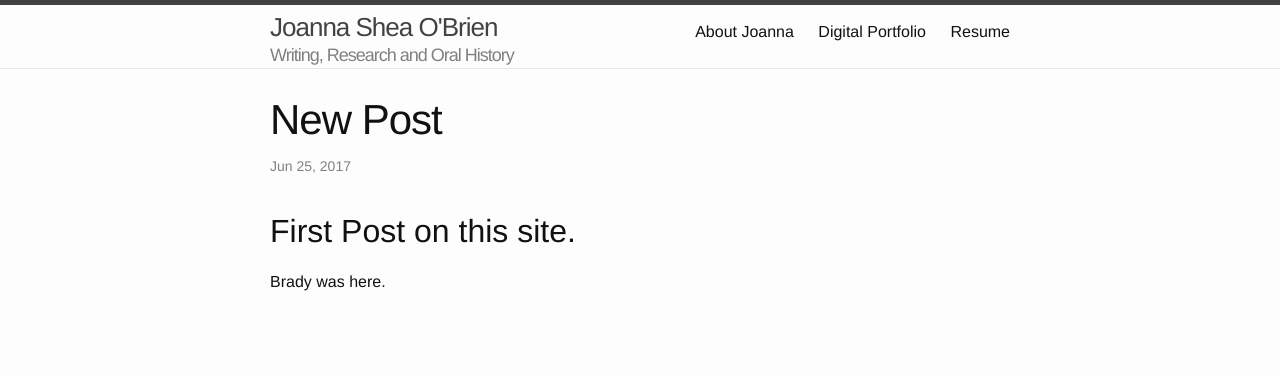
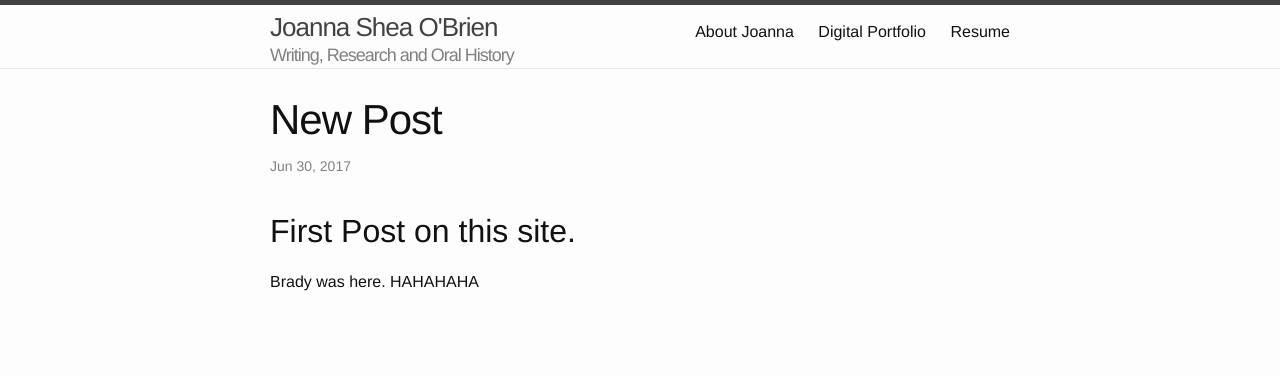
Before and after one commit to joannas7/joannas7.github.io, a Jekyll site: the page built from _posts/2017-06-24-New-Post.md, in a window 1280 px wide. Shown: the top 376 px of the page. Built offline with Jekyll 4.4.1, drawn with Linux system fonts in a browser that asks for light colours.

Commit message:
Updated 2017-06-24-New-Post.md

```diff
--- a/_posts/2017-06-24-New-Post.md
+++ b/_posts/2017-06-24-New-Post.md
@@ -1,10 +1,10 @@
 ---
 layout: post
 title: New Post
-date: '2017-06-24 20:30:00 -0400'
+date: '2017-06-30 17:56:00 -0400'
 categories: blog
 published: true
 ---
 ## First Post on this site.
 
-Brady was here.
+Brady was here. HAHAHAHA
```
